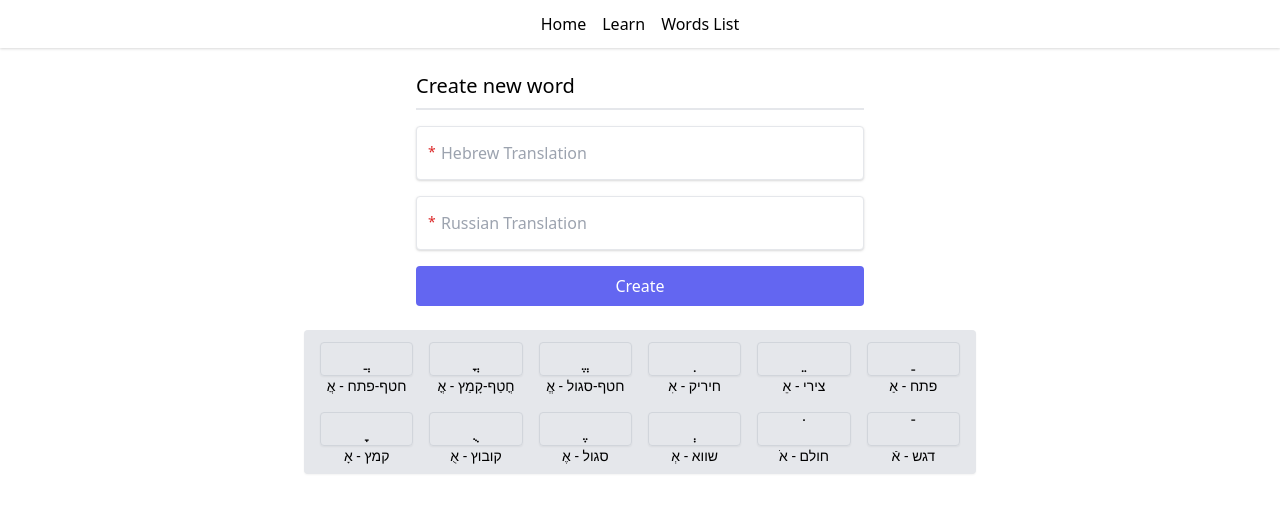
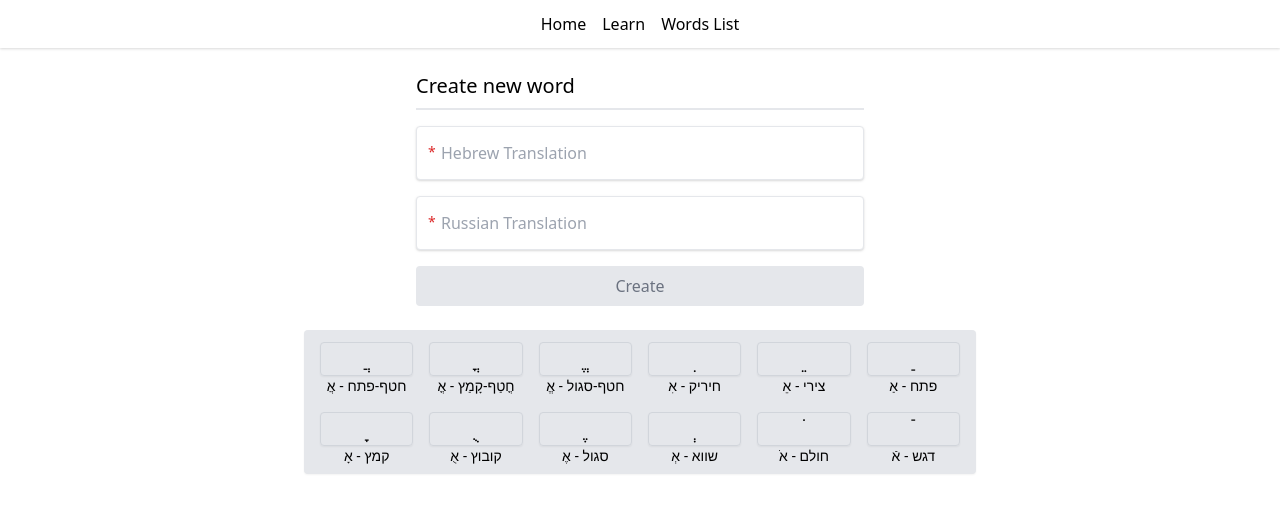
Before and after one commit to lacherogwu/vue-learnHebrew, a Vue app: page /words/create in a window 1280 px wide. Shown: the top 512 px of the page. Built offline with nearby package versions, Linux system fonts and the light colour scheme.

Commit message:
added vee-validate

```diff
--- a/package.json
+++ b/package.json
@@ -13,6 +13,7 @@
     "axios": "^0.23.0",
     "firebase": "^9.1.2",
     "lodash": "^4.17.21",
+    "vee-validate": "^4.5.2",
     "vue": "^3.2.16",
     "vue-router": "^4.0.11"
   },
--- a/src/components/base/Form.vue
+++ b/src/components/base/Form.vue
@@ -4,11 +4,11 @@
 			<div class="text-xl font-medium">{{ title }}</div>
 			<div class="border mt-2 mb-4"></div>
 		</div>
-		<form class="space-y-4 flex justify-center flex-col" @submit.prevent="submit">
+		<form class="space-y-4 flex flex-col justify-center" @submit.prevent="submit">
 			<slot />
-			<AppButton submit :title="submitButtonText" :loading="loading" />
-			<div class="text-center" :class="{ 'text-red-500': isError, 'text-green-500': !isError }">{{ feedback }}</div>
+			<AppButton submit :title="submitButtonText" :loading="loading" :disabled="!meta.valid" />
 		</form>
+		<div class="text-center py-2" :class="{ 'text-red-500': isError, 'text-green-500': !isError }">{{ feedback }}</div>
 	</div>
 </template>
 
@@ -20,6 +20,7 @@ export default {
 
 <script setup>
 import { ref } from 'vue';
+import { useForm } from 'vee-validate';
 
 const emit = defineEmits(['success']);
 const props = defineProps({
@@ -41,14 +42,14 @@ const props = defineProps({
 	},
 });
 
+const { meta } = useForm();
+
 const loading = ref(false);
 const feedback = ref();
 const isError = ref(false);
-const isValid = ref(false);
 
 const submit = async () => {
-	// check if input doesn't have error
-	if (!isValid.value) return;
+	if (!meta.value.valid) return;
 
 	loading.value = true;
 	feedback.value = null;
@@ -58,6 +59,7 @@ const submit = async () => {
 		const response = await props.handler();
 		emit('success', response);
 		feedback.value = props.successMessage;
+		meta.value.valid = false;
 	} catch (err) {
 		console.log(err);
 		isError.value = true;
--- a/src/components/base/InputField.vue
+++ b/src/components/base/InputField.vue
@@ -1,18 +1,42 @@
 <template>
 	<div class="flex flex-col relative">
 		<span v-if="required" class="text-sm text-red-600 absolute top-4 left-3">*</span>
-		<input v-if="element === 'input'" :id="_.camelCase(name)" v-model="inputValue" :required="required" :type="type" class="shadow border rounded w-full py-4 px-6 text-gray-700 leading-tight focus:outline-none focus:shadow-outline dark:bg-gray-700 dark:border-gray-500 dark:text-gray-300" :class="{ 'ring-1': isValid !== true, 'ring-red-500': isValid !== true }" :placeholder="name" @input="validate" />
+		<input
+			v-if="element === 'input'"
+			:id="_.camelCase(name)"
+			v-model="inputValue"
+			:required="required"
+			:type="type"
+			class="shadow border rounded w-full py-4 px-6 text-gray-700 leading-tight focus:outline-none focus:shadow-outline dark:bg-gray-700 dark:border-gray-500 dark:text-gray-300"
+			:class="{ 'ring-1': errorMessage, 'ring-red-500': errorMessage }"
+			:placeholder="name"
+		/>
 
-		<textarea v-if="element === 'textarea'" :id="_.camelCase(name)" v-model="inputValue" :required="required" cols="30" rows="10" class="shadow border rounded w-full py-4 px-6 text-gray-700 leading-tight focus:outline-none focus:shadow-outline dark:bg-gray-700 dark:border-gray-500 dark:text-gray-300" :placeholder="name"></textarea>
+		<textarea
+			v-if="element === 'textarea'"
+			:id="_.camelCase(name)"
+			v-model="inputValue"
+			:required="required"
+			cols="30"
+			rows="10"
+			class="shadow border rounded w-full py-4 px-6 text-gray-700 leading-tight focus:outline-none focus:shadow-outline dark:bg-gray-700 dark:border-gray-500 dark:text-gray-300"
+			:placeholder="name"
+		></textarea>
 
-		<select v-if="element === 'select'" :id="_.camelCase(name)" v-model="inputValue" :required="required" class="shadow border rounded w-full py-4 px-6 leading-tight text-gray-700 focus:outline-none focus:shadow-outline dark:bg-gray-700 dark:border-gray-500 dark:text-gray-300">
+		<select
+			v-if="element === 'select'"
+			:id="_.camelCase(name)"
+			v-model="inputValue"
+			:required="required"
+			class="shadow border rounded w-full py-4 px-6 leading-tight text-gray-700 focus:outline-none focus:shadow-outline dark:bg-gray-700 dark:border-gray-500 dark:text-gray-300"
+		>
 			<option value disabled selected hidden class="text-gray-700 dark:text-gray-300">{{ name }}</option>
 
 			<option v-for="(item, index) in items" :key="index">
 				{{ item }}
 			</option>
 		</select>
-		<p v-show="isValid !== true" class="text-sm mt-1 text-red-500">{{ isValid }}</p>
+		<p v-show="errorMessage" class="text-sm mt-1 text-red-500">{{ errorMessage }}</p>
 	</div>
 </template>
 
@@ -25,6 +49,7 @@ export default {
 <script setup>
 import { computed, ref } from 'vue';
 import _ from 'lodash';
+import { useField } from 'vee-validate';
 
 const emit = defineEmits(['update:modelValue']);
 const props = defineProps({
@@ -58,18 +83,16 @@ const props = defineProps({
 	},
 });
 
-const isValid = ref(true);
+const { value, errorMessage } = useField(_.camelCase(props.name), props.validation);
+
 const inputValue = computed({
 	get() {
 		return props.modelValue;
 	},
 	set(val) {
+		value.value = val;
 		emit('update:modelValue', val);
 	},
 });
-
-const validate = () => {
-	isValid.value = props.validation(inputValue.value);
-};
 </script>
 <style></style>
--- a/src/views/CreateWord.vue
+++ b/src/views/CreateWord.vue
@@ -1,9 +1,8 @@
 <template>
 	<Form class="mb-2" :handler="handler" @success="success" title="Create new word" successMessage="Word added successfully!" submitButtonText="Create">
 		<InputField v-model="formData.hebrewTranslation" element="input" required name="Hebrew Translation" :validation="validationRules.hebrewLettersValidation" />
-		<InputField v-model="formData.russianTranslation" element="input" required name="Russian Translation" />
+		<InputField v-model="formData.russianTranslation" element="input" required name="Russian Translation" :validation="validationRules.russianLettersValidation" />
 	</Form>
-
 	<VowelKeyboard @input="vowelInput" />
 </template>
 
@@ -20,6 +19,7 @@ const formData = reactive({
 
 const validationRules = reactive({
 	hebrewLettersValidation: val => /^[\u0590-\u05fe\s]+$/.test(val) || 'Only Hebrew letters are allowed',
+	russianLettersValidation: val => /^[аАбБвВгГдДеЕёЁжЖзЗиИйЙкКлЛмМнНоОпПрРсСтТуУфФхХцЦчЧшШщЩъЪыЫьЬэЭюЮяЯ]+$/.test(val) || 'Only Russian letters are allowed',
 });
 
 const handler = () => createWord(formData);
```
Also changed, not shown: 1 other file (tests, documents, lock files or other folders).
